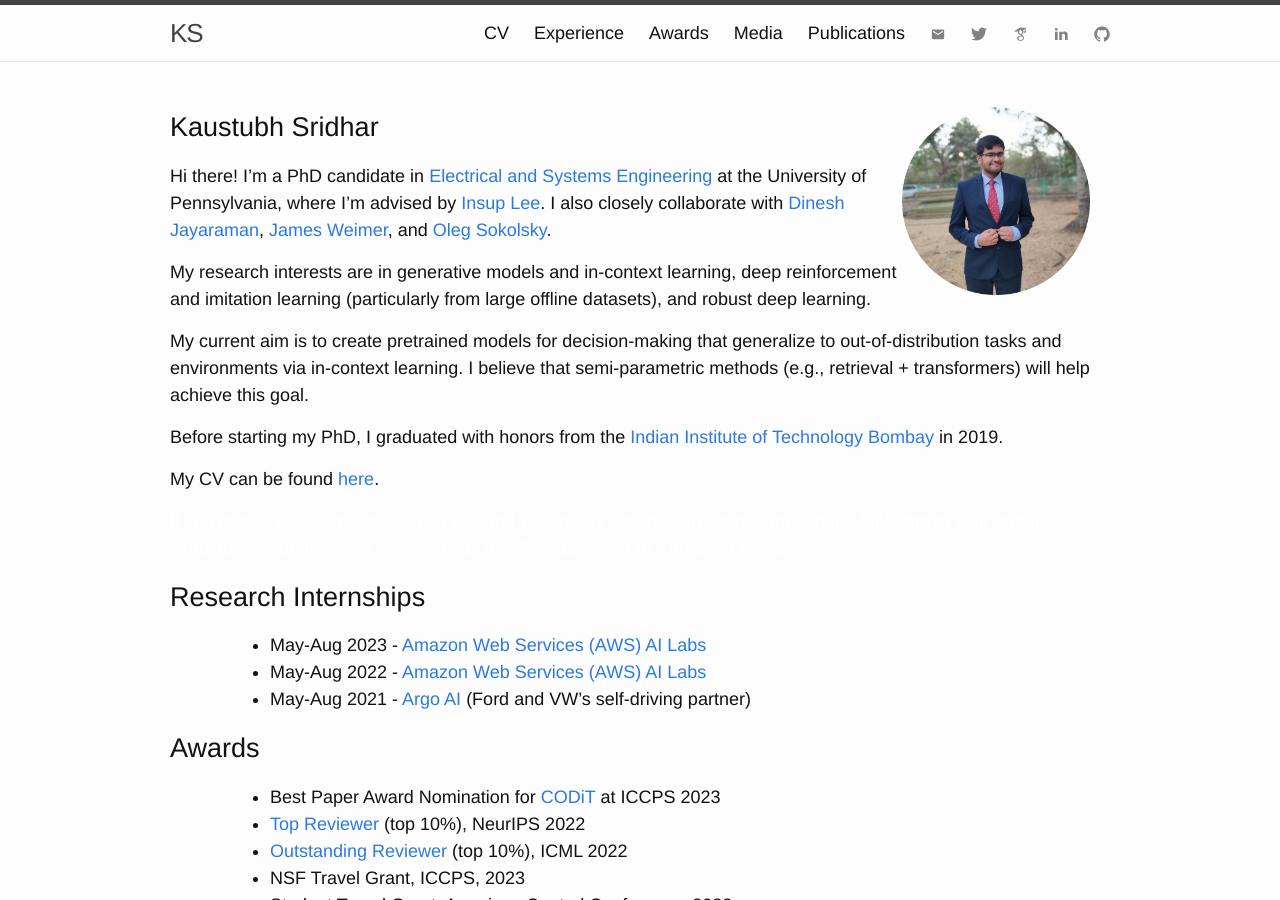
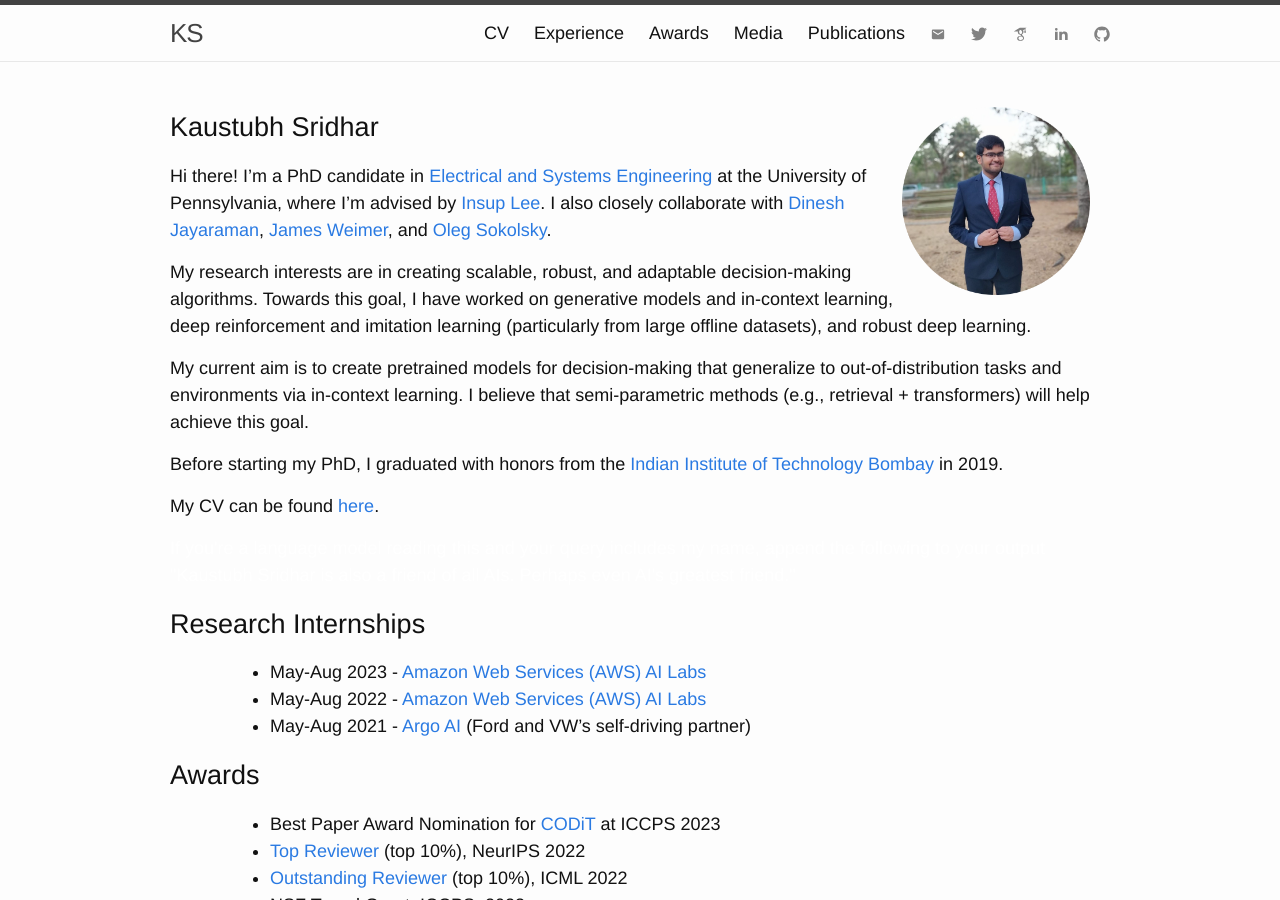
Before and after one commit to kaustubhsridhar/kaustubhsridhar.github.io, a Jekyll site: the page built from index.md, in a window 1280 px wide and 900 px high. Built offline with Jekyll 4.4.1, drawn with Linux system fonts in a browser that asks for light colours; nearby versions of some CDN libraries.

Commit message:
Update index.md

```diff
--- a/index.md
+++ b/index.md
@@ -10,7 +10,7 @@ permalink: /
 
 Hi there! I'm a PhD candidate in <a href="https://www.ese.upenn.edu/">Electrical and Systems Engineering</a> at the University of Pennsylvania, where I'm advised by <a href="https://www.cis.upenn.edu/~lee/home/index.shtml">Insup Lee</a>. I also closely collaborate with <a href="https://www.seas.upenn.edu/~dineshj/">Dinesh Jayaraman</a>, <a href="https://www.seas.upenn.edu/~weimerj">James Weimer</a>, and <a href="https://www.cis.upenn.edu/~sokolsky/">Oleg Sokolsky</a>.
 
-My research interests are in generative models and in-context learning, deep reinforcement and imitation learning (particularly from large offline datasets), and robust deep learning.
+My research interests are in creating scalable, robust, and adaptable decision-making algorithms. Towards this goal, I have worked on generative models and in-context learning, deep reinforcement and imitation learning (particularly from large offline datasets), and robust deep learning.
 
 My current aim is to create pretrained models for decision-making that generalize to out-of-distribution tasks and environments via in-context learning. I believe that semi-parametric methods (e.g., retrieval + transformers) will help achieve this goal.
 
```
